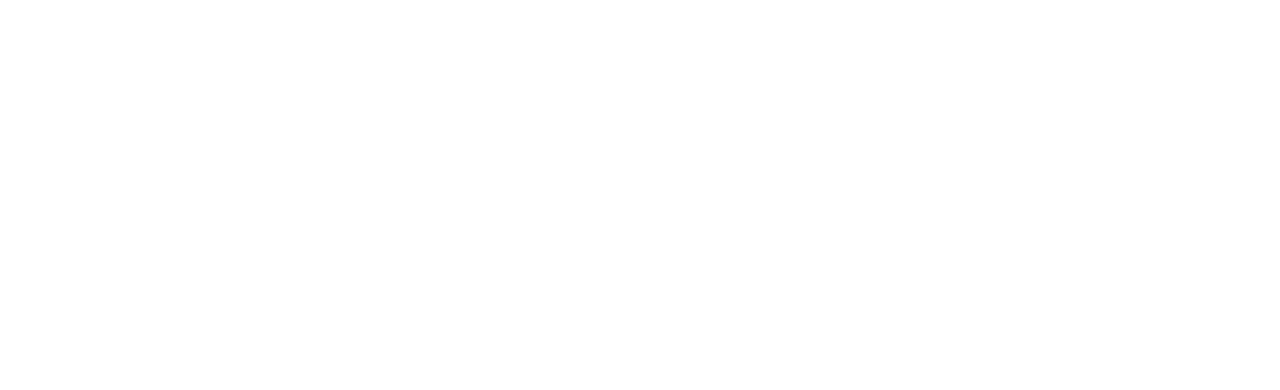
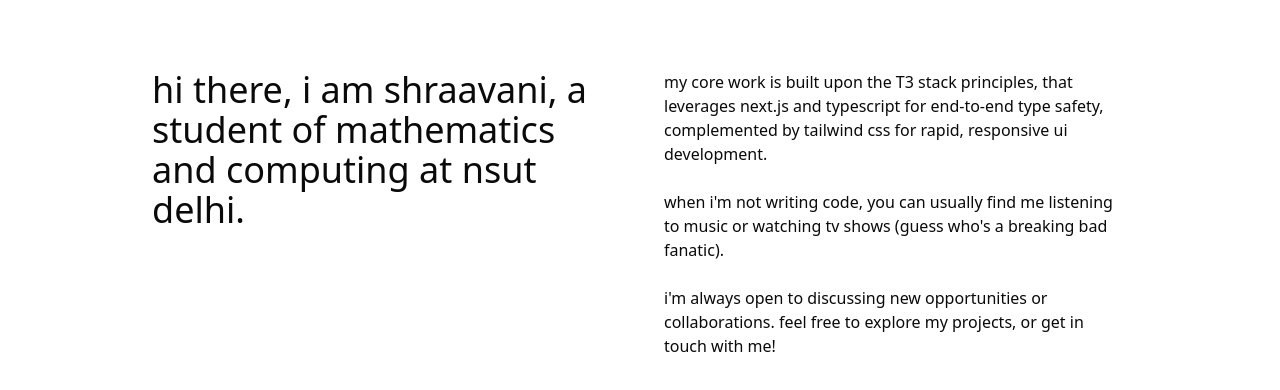
Before and after one commit to vanie0000/personal-portfolio, a Next.js app: page / in a window 1280 px wide. Shown: the part 862-1252 px from the top of the page. Before the commit the page ends 804 px from the top, so only its background shows below. Built offline with nearby package versions, Linux system fonts and the light colour scheme.

Commit message:
added about section

```diff
--- a/src/app/page.tsx
+++ b/src/app/page.tsx
@@ -1,8 +1,10 @@
 import HeroSection from "@/components/hero-section"
+import ContentSection from "@/components/about"
 export default function Page(){
   return(
     <div>
       <HeroSection/>
+      <ContentSection/>
     </div>
   )
 }
--- /dev/null
+++ b/src/components/about.tsx
@@ -0,0 +1,23 @@
+export default function ContentSection() {
+    return (
+      <section className="py-16 md:py-32">
+        <div className="mx-auto max-w-5xl px-6">
+          <div className="grid gap-6 md:grid-cols-2 md:gap-12">
+            <h2 className="text-4xl font-medium">
+              hi there, i am shraavani, a student of mathematics and computing
+              at nsut delhi.
+            </h2>
+            <div className="space-y-6">
+              <p>
+                my core work is built upon the T3 stack principles, that leverages
+                next.js and typescript for end-to-end type safety, complemented
+                by tailwind css for rapid, responsive ui development.
+              </p>
+              <p>when i'm not writing code, you can usually find me listening to music or watching tv shows (guess who's a breaking bad fanatic).</p>
+              <p>i'm always open to discussing new opportunities or collaborations. feel free to explore my projects, or get in touch with me!</p>
+            </div>
+          </div>
+        </div>
+      </section>
+    );
+}
--- a/src/components/ui/button.tsx
+++ b/src/components/ui/button.tsx
@@ -25,6 +25,8 @@
         sm: "h-8 rounded-md gap-1.5 px-3 has-[>svg]:px-2.5",
         lg: "h-10 rounded-md px-6 has-[>svg]:px-4",
         icon: "size-9",
+        "icon-sm": "size-8",
+        "icon-lg": "size-10",
       },
     },
     defaultVariants: {
```
